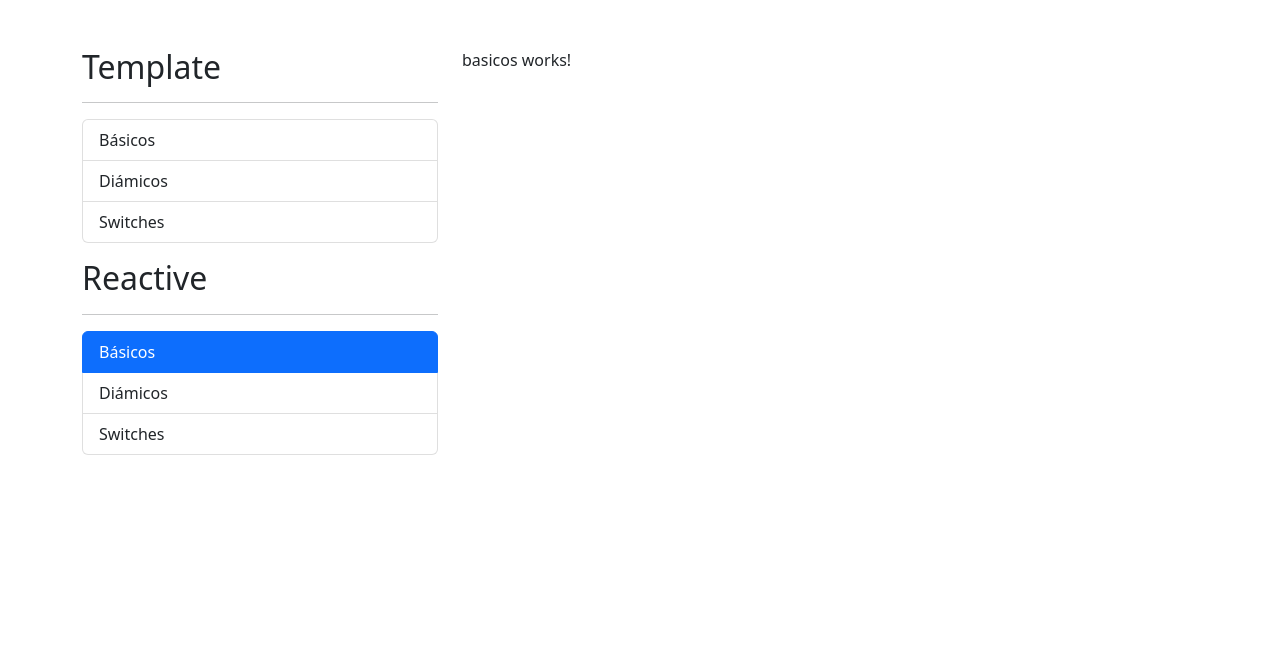
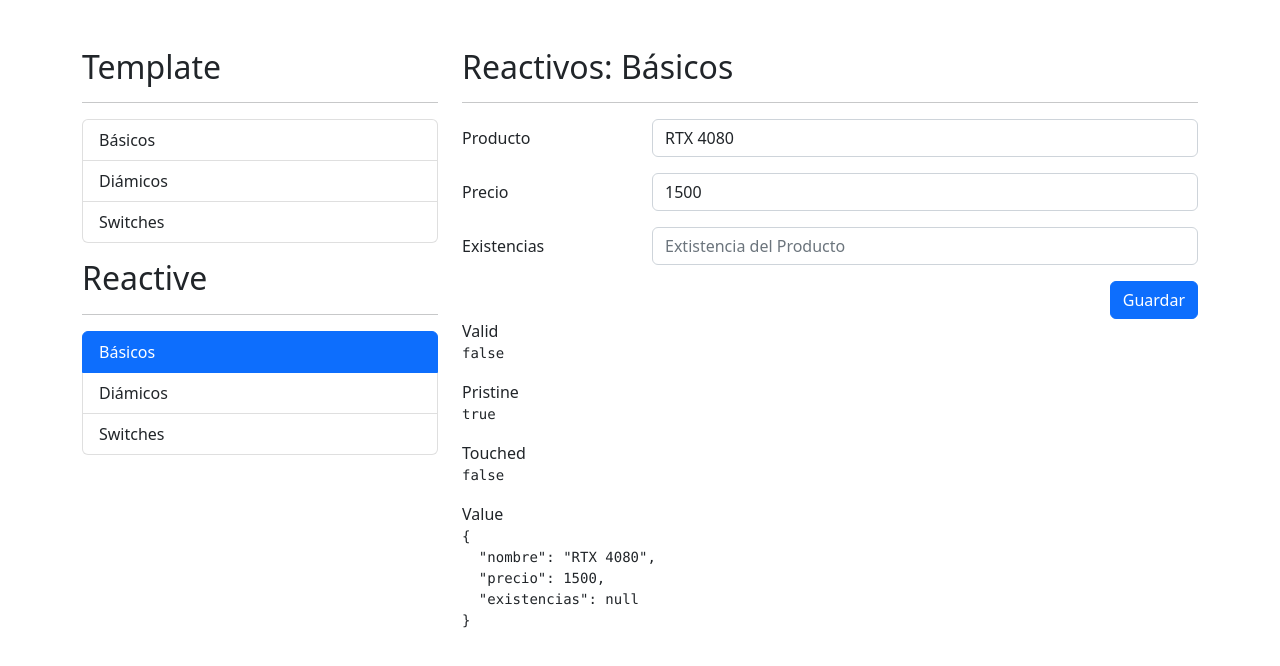
Before and after one commit to jhomen11/formulariosApp_Angular, an Angular app: page /reactive/basicos in a window 1280 px wide. Shown: the top 666 px of the page. Built offline with nearby package versions, Linux system fonts and the light colour scheme.

Commit message:
Formularios Reactivos, básicos

```diff
--- a/src/app/reactive/basicos/basicos.component.html
+++ b/src/app/reactive/basicos/basicos.component.html
@@ -1 +1,85 @@
-<p>basicos works!</p>
+<h2>Reactivos: Básicos</h2>
+<hr>
+
+<div class="row">
+    <div class="col">
+
+        <form (ngSubmit)="guardar()" autocomplete="off" [formGroup]="miFormulario">
+
+            <!-- Campo Producto -->
+            <div class="row mb-3">
+                <label class="col-sm-3 col-form-label">Producto</label>
+                <div class="col-sm-9">
+                    <input type="text"
+                            class="form-control"
+                            formControlName="nombre"
+                            placeholder="Nombre del Producto">
+
+                        <span *ngIf="validarCampo('nombre')"
+                            class="form-text text-danger">
+                            Debe tener minimo 3 caracteres
+                        </span>
+                </div>
+            </div>
+
+             <!-- Campo Precio -->
+             <div class="row mb-3">
+                <label class="col-sm-3 col-form-label">Precio</label>
+                <div class="col-sm-9">
+                    <input type="number"
+                            class="form-control"
+                            formControlName="precio"
+                            placeholder="Precio del Producto">
+
+                        <span *ngIf="validarCampo('precio')"
+                            class="form-text text-danger">
+                            El precio debe ser igual o mayor a 0
+                        </span>
+                </div>
+            </div>
+
+             <!-- Campo Producto -->
+             <div class="row mb-3">
+                <label class="col-sm-3 col-form-label">Existencias</label>
+                <div class="col-sm-9">
+                    <input type="number"
+                            formControlName="existencias"
+                            class="form-control"
+                            placeholder="Extistencia del Producto">
+
+                        <span *ngIf="validarCampo('existencias')"
+                            class="form-text text-danger">
+                            Las existencias debe ser igual o mayor a 0
+                        </span>
+
+                </div>
+            </div>
+            <div class="row">
+                <div class="col">
+                    <button
+                            type="submit"
+                            class="btn btn-primary float-end">
+                        Guardar
+                    </button>
+                </div>
+            </div>
+        </form>
+
+    </div>
+</div>
+
+<div class="row">
+    <div class="col">
+        <span>Valid</span>
+        <pre>{{miFormulario.valid}}</pre>
+
+        <span>Pristine</span>
+        <pre>{{miFormulario.pristine}}</pre>
+
+        <span>Touched</span>
+        <pre>{{miFormulario.touched}}</pre>
+
+        <span>Value</span>
+        <pre>{{miFormulario.value | json}}</pre>
+    </div>
+</div>
--- a/src/app/reactive/basicos/basicos.component.ts
+++ b/src/app/reactive/basicos/basicos.component.ts
@@ -1,4 +1,5 @@
 import { Component, OnInit } from '@angular/core';
+import { FormBuilder, FormControl, FormGroup, Validators } from '@angular/forms';
 
 @Component({
   selector: 'app-basicos',
@@ -8,9 +9,38 @@ import { Component, OnInit } from '@angular/core';
 })
 export class BasicosComponent implements OnInit {
 
-  constructor() { }
+  // miFormulario: FormGroup = new FormGroup({
+  //   nombre: new FormControl('RTX 4080'),
+  //   precio: new FormControl(1000),
+  //   existencias: new FormControl(5)
+  // })
 
-  ngOnInit(): void {
+  miFormulario: FormGroup = this.formBuilder.group({
+    nombre: [ , [ Validators.required, Validators.minLength(3) ] ],
+    precio: [ , [ Validators.required, Validators.min(0) ] ],
+    existencias: [ , [ Validators.required, Validators.min(0) ]]
+  })
+
+  constructor( private formBuilder: FormBuilder) { }
+
+  ngOnInit() {
+    this.miFormulario.reset({
+      nombre: 'RTX 4080',
+      precio: 1500
+    })
+  }
+
+  validarCampo(campo:string){
+   return this.miFormulario.controls[campo].errors
+        && this.miFormulario.controls[campo].touched
+  }
+
+  guardar(){
+   if( this.miFormulario.invalid ){
+    this.miFormulario.markAllAsTouched()
+    return
+   }
+   this.miFormulario.reset()
   }
 
 }
--- a/src/app/reactive/dinamicos/dinamicos.component.html
+++ b/src/app/reactive/dinamicos/dinamicos.component.html
@@ -1 +1,71 @@
-<p>dinamicos works!</p>
+<h2>Template: Dinámicos</h2>
+<hr>
+
+<form autocomplete="off">
+
+    <!-- Nombre -->
+    <div class="row mb-3">
+        <label class="col-sm-3 col-form-label" for="">Nombre</label>
+        <div class="col-sm-9">
+            <input
+                type="text"
+                name="nombre"
+                class="form-control"
+                placeholder="Nombre de la persona">
+
+            <span
+                class="form-text text-danger">
+                Debe tener minimo 3 caracteres
+            </span>
+        </div>
+    </div>
+
+    <!-- Agregar Favorito -->
+    <div class="row mb-3">
+        <label class="col-sm-3 col-form-label" for="">Agregar</label>
+        <div class="col-sm-9">
+            <div class="input-group mb-3">
+                <input type="text"
+                        class="form-control"
+                        placeholder="Agregar favorito"
+                        name="nuevoJuego">
+                <button
+                    class="btn btn-outline-secondary"
+                    type="button">
+                    Agregar
+                </button>
+              </div>
+        </div>
+    </div>
+
+    <!-- Listado de juegos Favoritos -->
+    <div class="row mb-3">
+        <label class="col-sm-3 col-form-label">Favoritos</label>
+        <div class="col-sm-9">
+            <div class="input-group mb-3">
+                  <input
+                        type="text"
+                        class="form-control"
+                        required>
+                <button
+                    class="btn btn-outline-danger"
+                    type="button">
+                    Eliminar
+                </button>
+            </div>
+        </div>
+    </div>
+
+    <div class="row">
+        <div class="col">
+            <button
+                type="button"
+                class="btn btn-primary float-end">
+                Guardar
+            </button>
+        </div>
+    </div>
+</form>
+
+<!-- <span>Persona</span>
+<pre>{{ persona | json }}</pre> -->
--- a/src/app/reactive/reactive.module.ts
+++ b/src/app/reactive/reactive.module.ts
@@ -5,6 +5,7 @@ import { ReactiveRoutingModule } from './reactive-routing.module';
 import { BasicosComponent } from './basicos/basicos.component';
 import { DinamicosComponent } from './dinamicos/dinamicos.component';
 import { SwitchesComponent } from './switches/switches.component';
+import { ReactiveFormsModule } from '@angular/forms';
 
 
 @NgModule({
@@ -15,7 +16,8 @@ import { SwitchesComponent } from './switches/switches.component';
   ],
   imports: [
     CommonModule,
-    ReactiveRoutingModule
+    ReactiveRoutingModule,
+    ReactiveFormsModule
   ]
 })
 export class ReactiveModule { }
--- a/src/app/reactive/switches/switches.component.html
+++ b/src/app/reactive/switches/switches.component.html
@@ -1 +1,95 @@
-<p>switches works!</p>
+<h2>Template: Switches</h2>
+<hr />
+
+<form>
+  <!-- Radios -->
+  <div class="row mb-3">
+    <label class="col-sm-3 col-form-label">Género</label>
+    <div class="col-sm-9">
+      <div class="form-check">
+        <input
+          class="form-check-input"
+          type="radio"
+          value="F"
+          name="radioGenero"
+          id="flexRadioDefault1"
+          required
+        />
+        <label class="form-check-label" for="flexRadioDefault1">
+          Femenino
+        </label>
+      </div>
+
+      <div class="form-check">
+        <input
+          class="form-check-input"
+          type="radio"
+          value="M"
+          name="radioGenero"
+          id="flexRadioDefault2"
+          required
+        />
+        <label class="form-check-label" for="flexRadioDefault2">
+          Masculino
+        </label>
+      </div>
+    </div>
+  </div>
+
+  <!-- Switches -->
+  <div class="row mb-3">
+    <label class="col-sm-3 col-form-label">Notificaciones</label>
+    <div class="col-sm-9 mt-2">
+      <div class="form-check form-switch">
+        <input
+          class="form-check-input"
+          type="checkbox"
+         name="notificaciones"
+          id="flexSwitchCheckChecked"
+        />
+        <label class="form-check-label" for="flexSwitchCheckChecked"
+          >Quiero recibir notificaciones</label
+        >
+      </div>
+    </div>
+  </div>
+
+  <!-- Check -->
+  <div class="row mb-3">
+    <label class="col-sm-3 col-form-label"></label>
+    <div class="col-sm-9 mt-2">
+      <div class="form-check">
+        <input
+          class="form-check-input"
+          type="checkbox"
+          name="terminos"
+          id="flexCheckChecked"
+          required
+        />
+        <label class="form-check-label" for="flexCheckChecked">
+            Terminos y condiciones de uso
+        </label>
+      </div>
+    </div>
+  </div>
+
+  <div class="row">
+      <div class="col">
+          <button class="btn btn-success float-end" >Guardar</button>
+      </div>
+  </div>
+</form>
+
+<!-- <h5>Valor del Formulario</h5>
+<pre>{{ miFormulario.value | json}}</pre>
+<br>
+
+<h5>Persona</h5>
+<pre>{{ persona | json}}</pre>
+<br>
+
+<h5>Valid</h5>
+<pre>{{ miFormulario.valid }}</pre>
+<br>
+
+<pre>Condiciones: {{''}}</pre> -->
```
